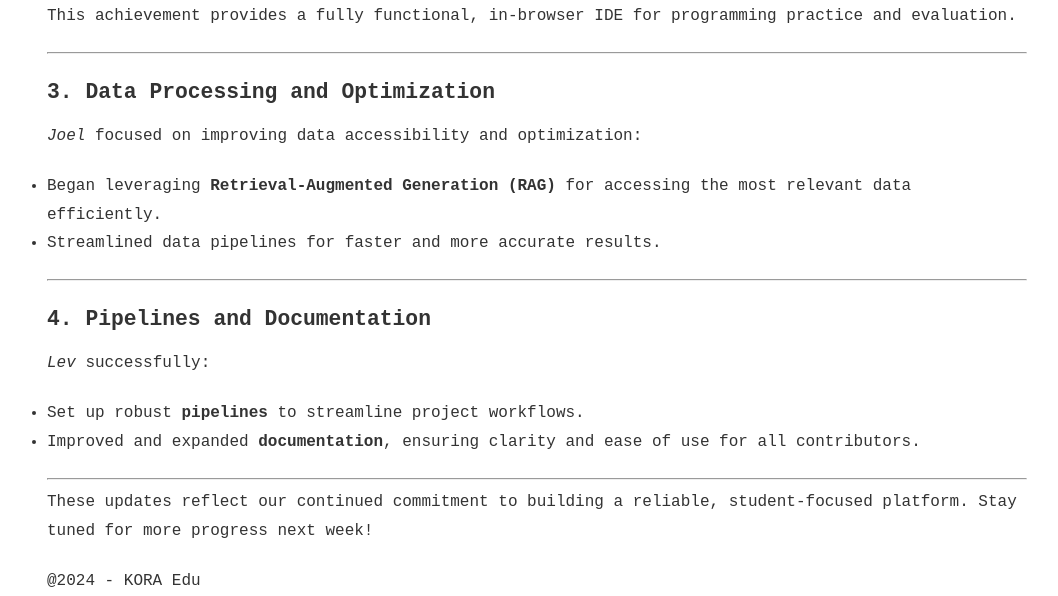
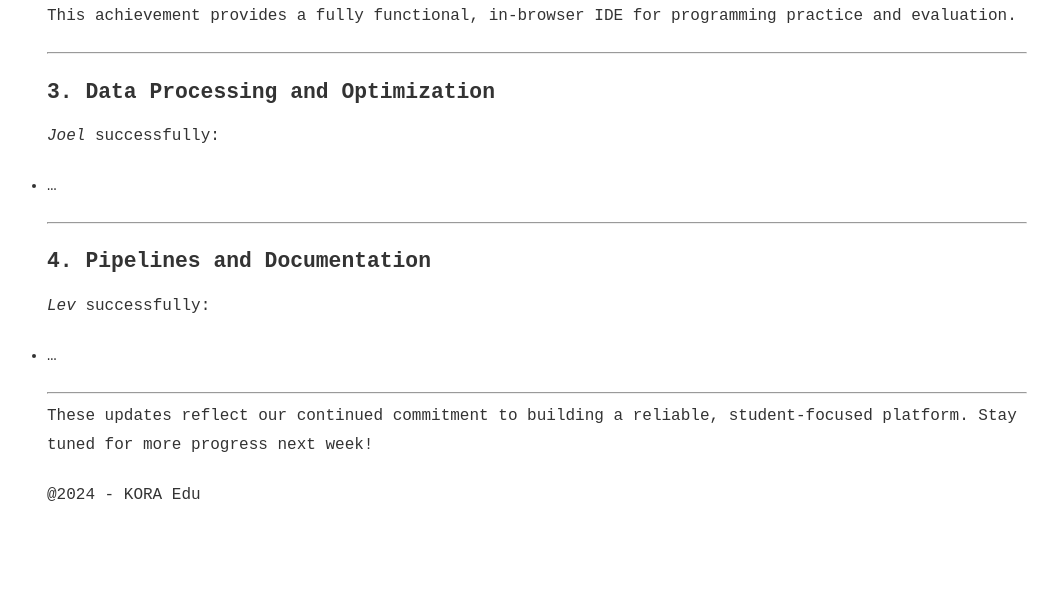
Before and after one commit to kora-edu/kora-edu.github.io, a Jekyll site: the page built from _posts/2024-12-05-weeklyupdate3.md, in a window 1280 px wide. Shown: the part 1130-1726 px from the top of the page, without its empty margins (103-1161 px from the left). Built offline with Jekyll 4.4.1, drawn with Linux system fonts in a browser that asks for light colours; after the commit the page ends 1640 px from its top, so only the background shows below that.

Commit message:
weekly update 3

```diff
--- a/_posts/2024-12-05-weeklyupdate3.md
+++ b/_posts/2024-12-05-weeklyupdate3.md
@@ -34,16 +34,14 @@ This achievement provides a fully functional, in-browser IDE for programming pra
 ---
 
 #### **3. Data Processing and Optimization**
-*Joel* focused on improving data accessibility and optimization:
-- Began leveraging **Retrieval-Augmented Generation (RAG)** for accessing the most relevant data efficiently.
-- Streamlined data pipelines for faster and more accurate results.
+*Joel* successfully:
+- ...
 
 ---
 
 #### **4. Pipelines and Documentation**
 *Lev* successfully:
-- Set up robust **pipelines** to streamline project workflows.
-- Improved and expanded **documentation**, ensuring clarity and ease of use for all contributors.
+- ...
 
 ---
 
```
